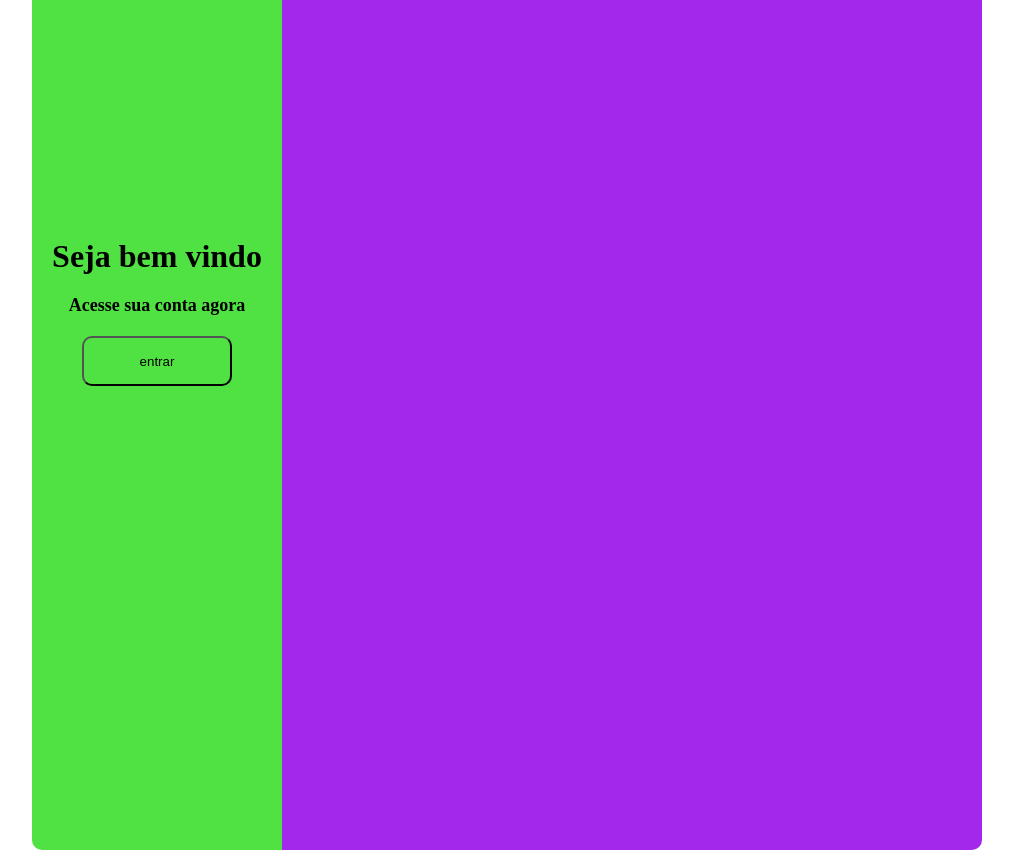
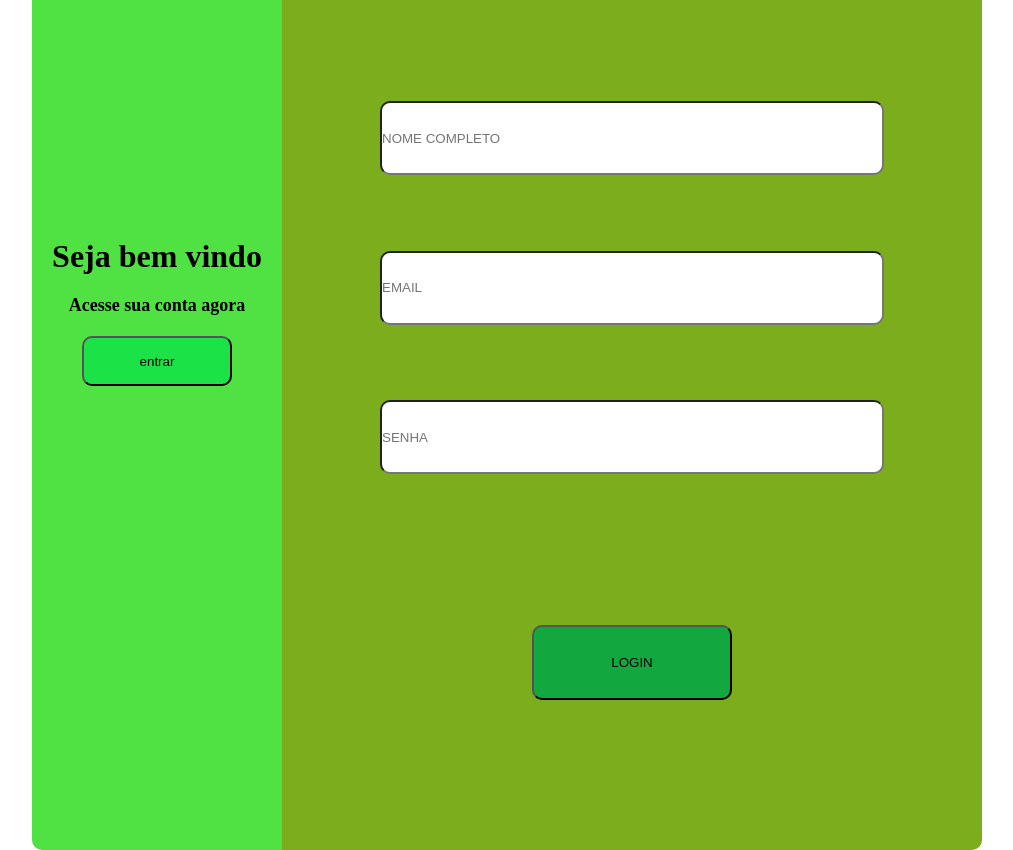
Before and after one commit to GabrielKlosterMorais/PA_tarde, a PHP site: page / in a window 1280 px wide. Shown: the whole page, without its empty margins (133-1146 px from the left). Run offline with PHP 8.4, Linux system fonts and the light colour scheme.

Commit message:
projeto em andamento, tela delogin style completa

```diff
--- a/Projeto/Index.html
+++ b/Projeto/Index.html
@@ -18,7 +18,7 @@
                     </div>
                 </div>
 
-                <div class="flex arruma-botao">
+                <div class="flex arruma-botao centro-linha">
                     <div class=""><button class="botao-estilizar margin">entrar</button></div>
                 </div>
             </div>
@@ -26,7 +26,21 @@
             </div>
         </div>
         <div class="quadrado-principal  ">
-            <div></div>
+            <div class="div-4 flex fim-coluna">
+                 <input class="input-style" type="text" placeholder="NOME COMPLETO">
+            </div>
+
+            <div class="div-5 flex centro-coluna">
+                <input class="input-style" type="text" placeholder="EMAIL">
+            </div>
+
+            <div class="div-6 flex comeco-coluna">
+                 <input class="input-style" type="text" placeholder="SENHA">
+            </div>
+
+            <div class="div-7 flex comeco-coluna">
+                <button class="botao-estilizar-2">LOGIN</button>
+            </div>
         </div>
      </div>
     <script src="script.js"></script>
--- a/Projeto/style.css
+++ b/Projeto/style.css
@@ -8,7 +8,7 @@
 }
 
 .quadrado-principal{
-    background-color: rgb(163, 40, 235);
+    background-color: rgb(123, 173, 29);
     height: 900px;
     width: 700px;
     border-radius: 0px 10px 10px 0px;
@@ -30,6 +30,10 @@
 
 .centro-linha{
     justify-content: center;
+}
+
+.fim-coluna{
+    align-items: end;
 }
 
 .div-1{
@@ -70,7 +74,7 @@
     width: 150px;
    height: 50px;
    border-radius: 10px;
-   background-color: rgb(80, 226, 67);
+   background-color: rgb(27, 226, 70);
 }
 
 .comeco-coluna{
@@ -81,3 +85,44 @@
     padding: 20px;
     font-size: 18px;
 }
+
+.div-4{
+    width: 700px;
+   height: 25%;
+   display: flex;
+   justify-content: center;
+}
+
+.div-5{
+    width: 700px;
+   height: 25%;
+   display: flex;
+   justify-content: center;
+}
+
+.div-6{
+    width: 700px;
+   height: 25%;
+   display: flex;
+   justify-content: center;
+}
+
+.div-7{
+    width: 700px;
+   height: 25%;
+   display: flex;
+   justify-content: center;
+}
+
+.input-style{
+    width: 500px ;
+    height: 70px ;
+    border-radius: 10px;
+}
+
+.botao-estilizar-2{
+    width: 200px;
+   height: 75px;
+   border-radius: 10px;
+   background-color: rgb(18, 168, 63);
+}
```
